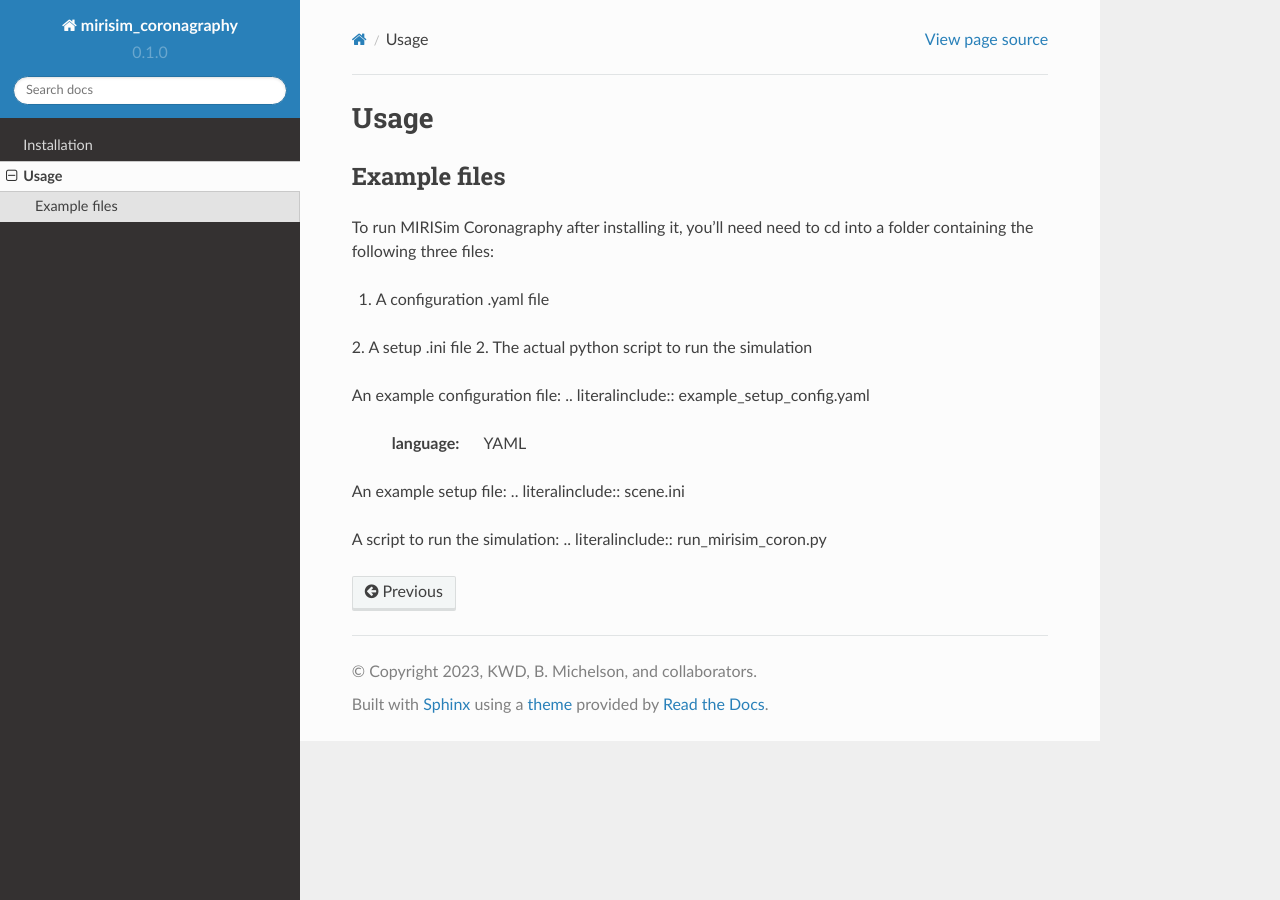
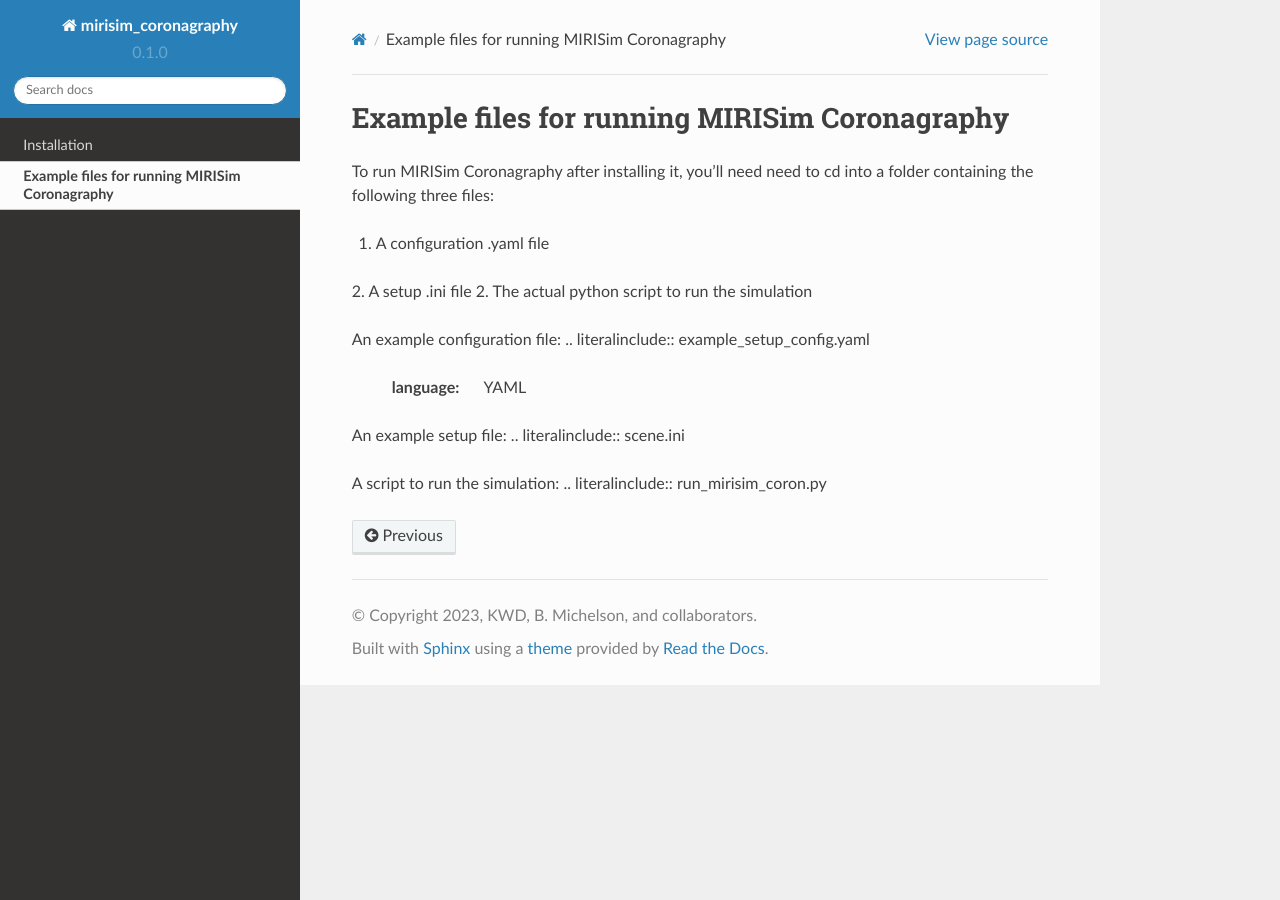
Before and after one commit to spacegal-spiff/mirisim-coronagraphy, a Sphinx documentation site: the page built from docs/source/example_files.rst, in a window 1280 px wide. Built offline with Sphinx 7.4.7 and the Read the Docs theme 2.0.0, drawn with Linux system fonts in a browser that asks for light colours.

Commit message:
Replace files

```diff
--- a/docs/source/example_files.rst
+++ b/docs/source/example_files.rst
@@ -1,10 +1,6 @@
-Usage
+Example files for running MIRISim Coronagraphy
 =====
 
-.. example_files:
-
-Example files
-------------
 
 To run MIRISim Coronagraphy after installing it, you'll need need to cd into a folder containing the following three files:
 
--- a/docs/source/installation.rst
+++ b/docs/source/installation.rst
@@ -1,10 +1,6 @@
 Installation
 =====
 
-.. _installation:
-
-Installation
-------------
 
 To use MIRISim Coronagraphy, first install MIRISim: https://wiki.miricle.org/Public/MirisimInstallation.
 
```
Also changed, not shown: docs/source/index.rst (line endings or trailing spaces).
